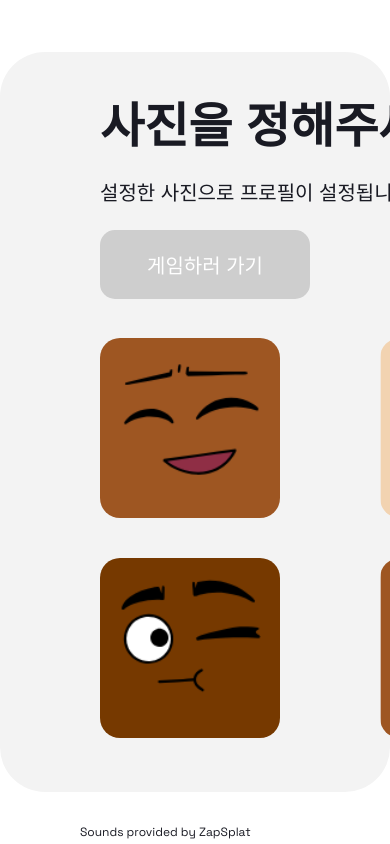
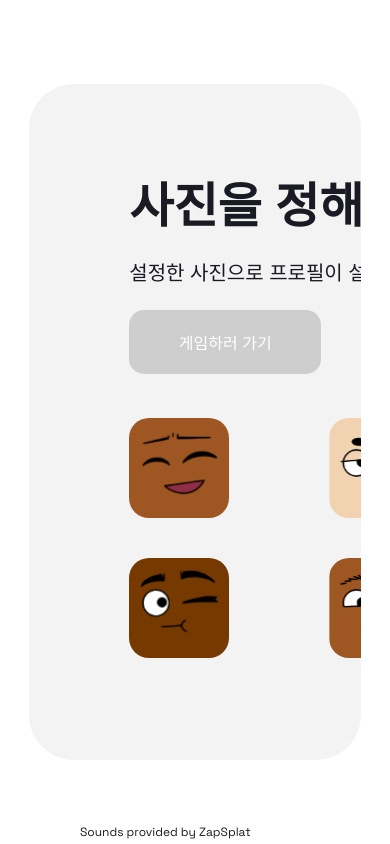
Before and after one commit to teamdannae/dannae, a Next.js app in the folder frontend/: page /profile/image in a window 390 px wide. Built offline with nearby package versions, Linux system fonts and the light colour scheme.

Commit message:
refactor: 프로필 설정 화면 반응형 수정

```diff
--- a/frontend/src/app/profile/image/page.module.scss
+++ b/frontend/src/app/profile/image/page.module.scss
@@ -4,7 +4,7 @@
   display: flex;
   flex-direction: column;
   align-items: flex-start;
-  gap: 40px;
+  gap: 2.5rem;
   transition: transform 0.5s ease;
 
   &.isDone {
@@ -18,10 +18,10 @@
   width: 100%;
 }
 
-@media (max-width: 1024px) {
+@media (max-width: 1400px) {
   .headerContainer {
     flex-direction: column;
-    gap: 24px;
+    gap: 1.5rem;
   }
 }
 
@@ -29,7 +29,7 @@
   display: flex;
   flex-direction: column;
   align-items: flex-start;
-  gap: 20px;
+  gap: 1.25rem;
   white-space: nowrap;
 
   p {
@@ -38,18 +38,50 @@
 }
 
 .buttonContainer {
-  width: 210px;
-  height: 68px;
+  width: 13.125rem;
+  height: 4.25rem;
+}
+
+@media (max-width: 1400px) {
+  .buttonContainer {
+    width: 12rem;
+
+    p {
+      font-size: vars.$font-size-p2;
+    }
+  }
 }
 
 .imageGrid {
   display: grid;
   grid-template-columns: repeat(4, 1fr);
-  row-gap: 40px;
-  column-gap: 100px;
+  row-gap: 2.5rem;
+  column-gap: 6.25rem;
+}
+
+.imageWrapper {
+  position: relative;
+  width: 140px; // 명시적인 너비 설정
+  height: 140px; // 명시적인 높이 설정
+
+  @media (max-width: 1600px) {
+    width: 120px;
+    height: 120px;
+  }
+
+  @media (max-width: 1400px) {
+    width: 100px;
+    height: 100px;
+  }
+
+  @media (max-width: 1024) {
+    width: 80px;
+    height: 80px;
+  }
 }
 
 .profileImage {
+  object-fit: cover;
   border-radius: 20px;
   transition: transform 0.3s ease;
   cursor: pointer;
@@ -59,7 +91,7 @@
   }
 
   &.selected {
-    outline: 4px solid vars.$dark-color;
+    outline: 0.25rem solid vars.$dark-color;
   }
 }
 
--- a/frontend/src/app/profile/image/page.tsx
+++ b/frontend/src/app/profile/image/page.tsx
@@ -80,18 +80,18 @@ const ProfileImage = () => {
       </header>
       <article className={styles.imageGrid}>
         {[...Array(8)].map((_, index) => (
+          <div key={index} className={styles.imageWrapper}>
             <Image
-            key={index}
               src={`/profiles/profile${index + 1}.svg`}
               alt={`profile image ${index + 1}`}
-            width={180}
-            height={180}
+              fill
               className={`${styles.profileImage} ${
                 selectedImage === index ? styles.selected : ""
               }`}
               onClick={() => toggleImage(index)}
               priority
             />
+          </div>
         ))}
       </article>
     </section>
--- a/frontend/src/app/profile/layout.module.scss
+++ b/frontend/src/app/profile/layout.module.scss
@@ -11,11 +11,19 @@
 .profileContainer {
   display: flex;
   align-items: center;
-
-  width: 1240px;
-  height: 740px;
+  max-width: 1240px;
+  min-height: 600px;
+  width: 70%;
+  height: 60%;
   background-color: vars.$grey-color;
   border-radius: 45px;
-  padding: 60px 100px 80px 100px;
+  padding: 3.75rem 6.25rem 5rem 6.25rem;
   overflow: hidden;
 }
+
+@media (max-width: 1400px) {
+  .profileContainer {
+    width: 85%;
+    height: 80%;
+  }
+}
--- a/frontend/src/app/profile/nickname/page.module.scss
+++ b/frontend/src/app/profile/nickname/page.module.scss
@@ -9,15 +9,15 @@
   display: flex;
   flex-direction: column;
   align-items: flex-start;
-  gap: 20px;
+  gap: 1.25rem;
 }
 
 .headerText {
   display: flex;
   flex-direction: column;
   align-items: flex-start;
-  gap: 20px;
-  margin-bottom: 50px;
+  gap: 1.25rem;
+  margin-bottom: 3.125rem;
 
   p {
     text-wrap: pretty;
@@ -30,7 +30,7 @@
   right: -120%;
 }
 
-@media (max-width: 1024px) {
+@media (max-width: 1400px) {
   .illustration {
     display: none;
   }
@@ -48,14 +48,14 @@
 
 .iconButton {
   display: flex;
-  padding: 10px;
+  padding: 0.625rem;
   justify-content: center;
   align-items: center;
-  border: 1px solid vars.$dark-color;
+  border: 0.1rem solid vars.$dark-color;
   border-radius: 15px;
   cursor: pointer;
   background-color: vars.$white-color;
-  height: 60px;
+  height: 3.75rem;
 
   &:hover {
     background-color: vars.$grey-color;
@@ -74,13 +74,13 @@
 }
 
 .errorContainer {
-  min-height: 20px;
-  margin: 12px 0px 0px 12px;
+  min-height: 1.25rem;
+  margin: 0.75rem 0 0 0.75rem;
 }
 
 .errorMessage {
   color: red;
-  font-size: 14px;
+  font-size: 0.875rem;
   animation: shake 0.2s ease-in-out;
 }
 
```
Lines whose indentation alone changed are shown as unchanged.
